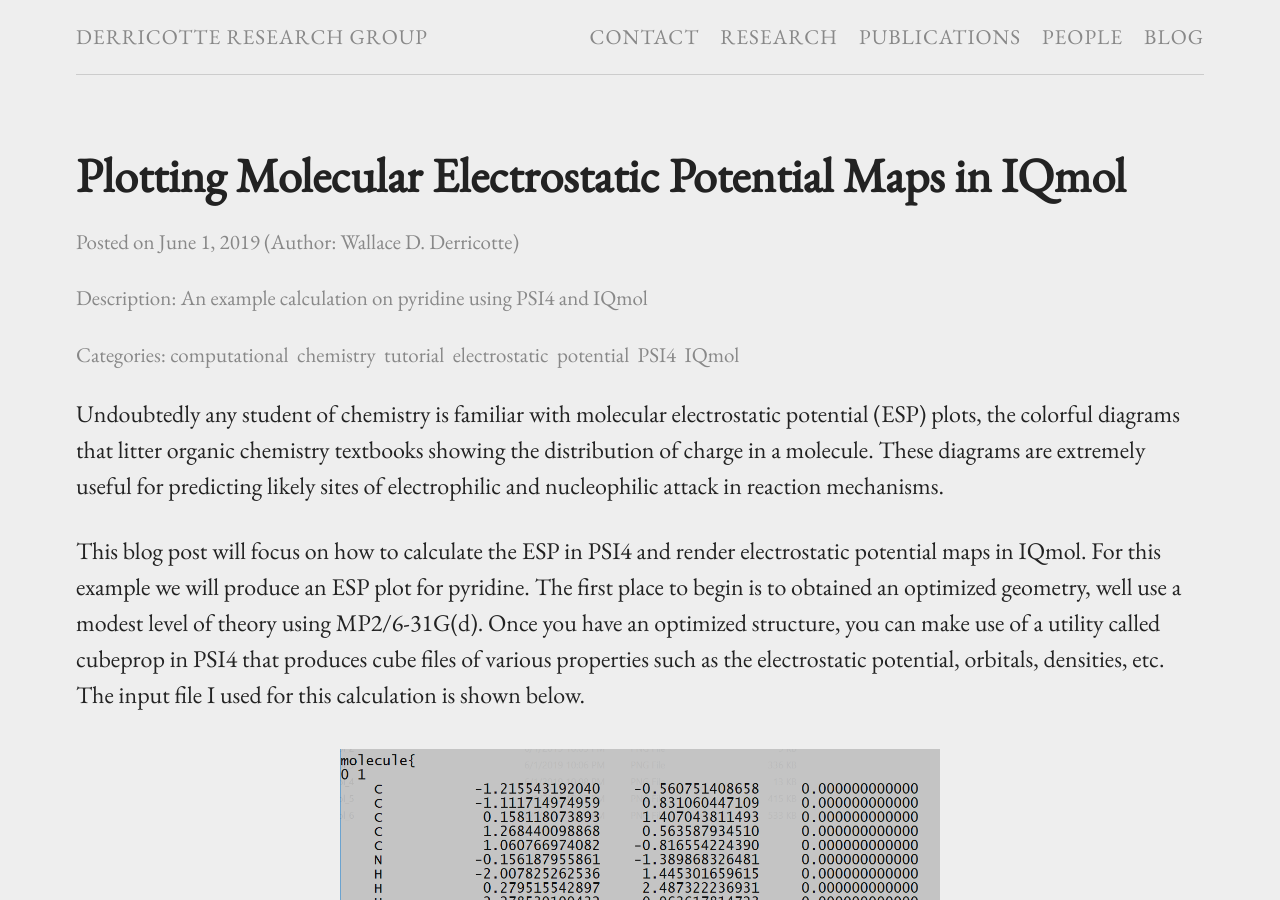
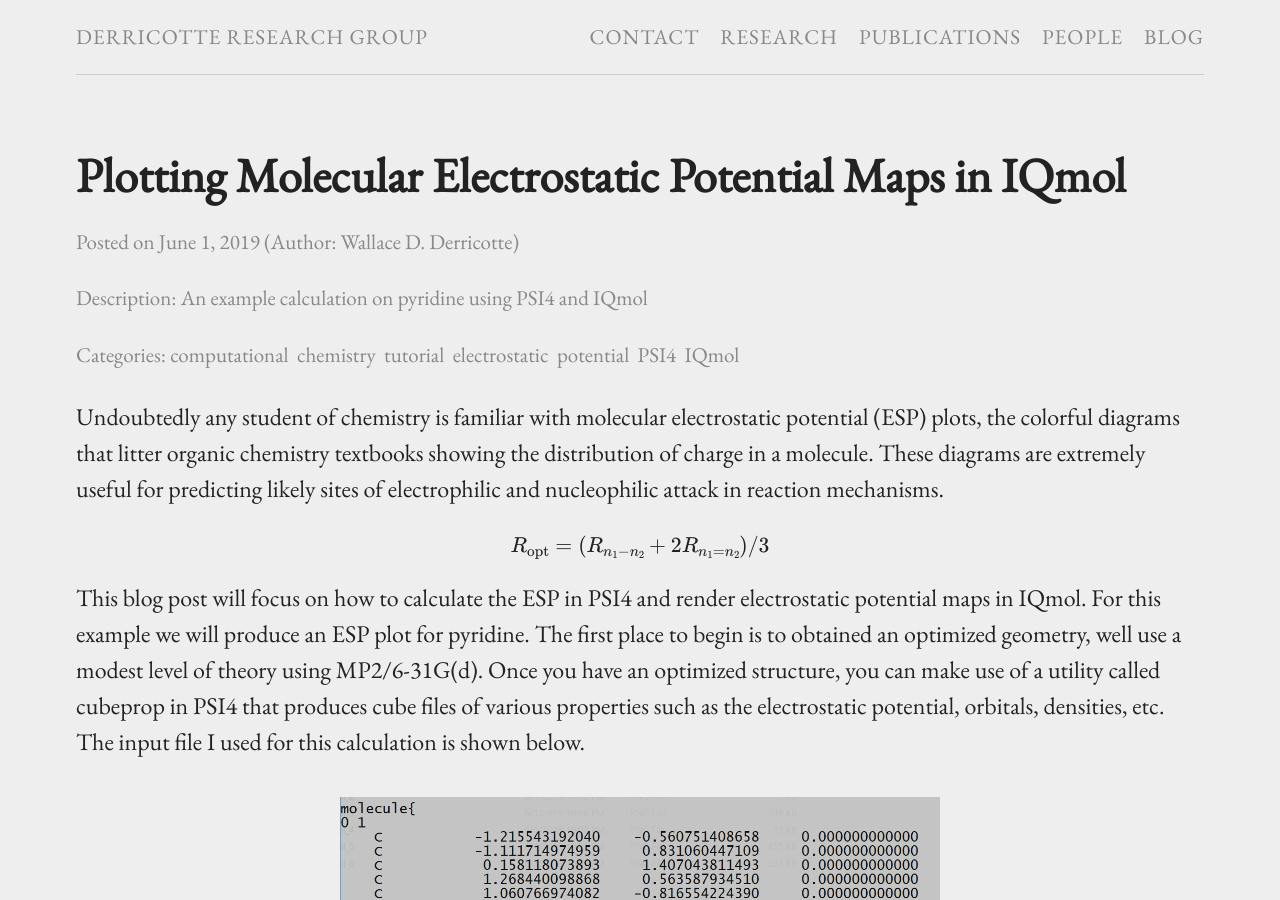
Before and after one commit to WDerricotte/wderricotte.github.io, a Jekyll site: the page built from _posts/2019-06-01-Plotting-ESPs.md, in a window 1280 px wide and 900 px high. Built offline with Jekyll 4.4.1, drawn with Linux system fonts in a browser that asks for light colours; formulas are drawn with MathJax 3.

```diff
--- a/_posts/2019-06-01-Plotting-ESPs.md
+++ b/_posts/2019-06-01-Plotting-ESPs.md
@@ -5,8 +5,14 @@ description: "An example calculation on pyridine using PSI4 and IQmol"
 categories: ["computational", "chemistry", "tutorial", "electrostatic", "potential", "PSI4", "IQmol"]
 location: "Author: Wallace D. Derricotte"
 ---
+  <!-- mathjax -->
+  <script type="text/javascript" async
+  src="//cdn.mathjax.org/mathjax/latest/MathJax.js?config=TeX-MML-AM_CHTML">
+  </script>
 
 Undoubtedly any student of chemistry is familiar with molecular electrostatic potential (ESP) plots, the colorful diagrams that litter organic chemistry textbooks showing the distribution of charge in a molecule. These diagrams are extremely useful for predicting likely sites of electrophilic and nucleophilic attack in reaction mechanisms.
+
+<center> $$R_{\rm opt} = (R_{n_1-n_2} + 2R_{n_1=n_2})/3$$ </center>
 
 This blog post will focus on how to calculate the ESP in PSI4 and render electrostatic potential maps in IQmol. For this example we will produce an ESP plot for pyridine. The first place to begin is to obtained an optimized geometry, well use a modest level of theory using MP2/6-31G(d). Once you have an optimized structure, you can make use of a utility called cubeprop in PSI4 that produces cube files of various properties such as the electrostatic potential, orbitals, densities, etc. The input file I used for this calculation is shown below.
 
```
